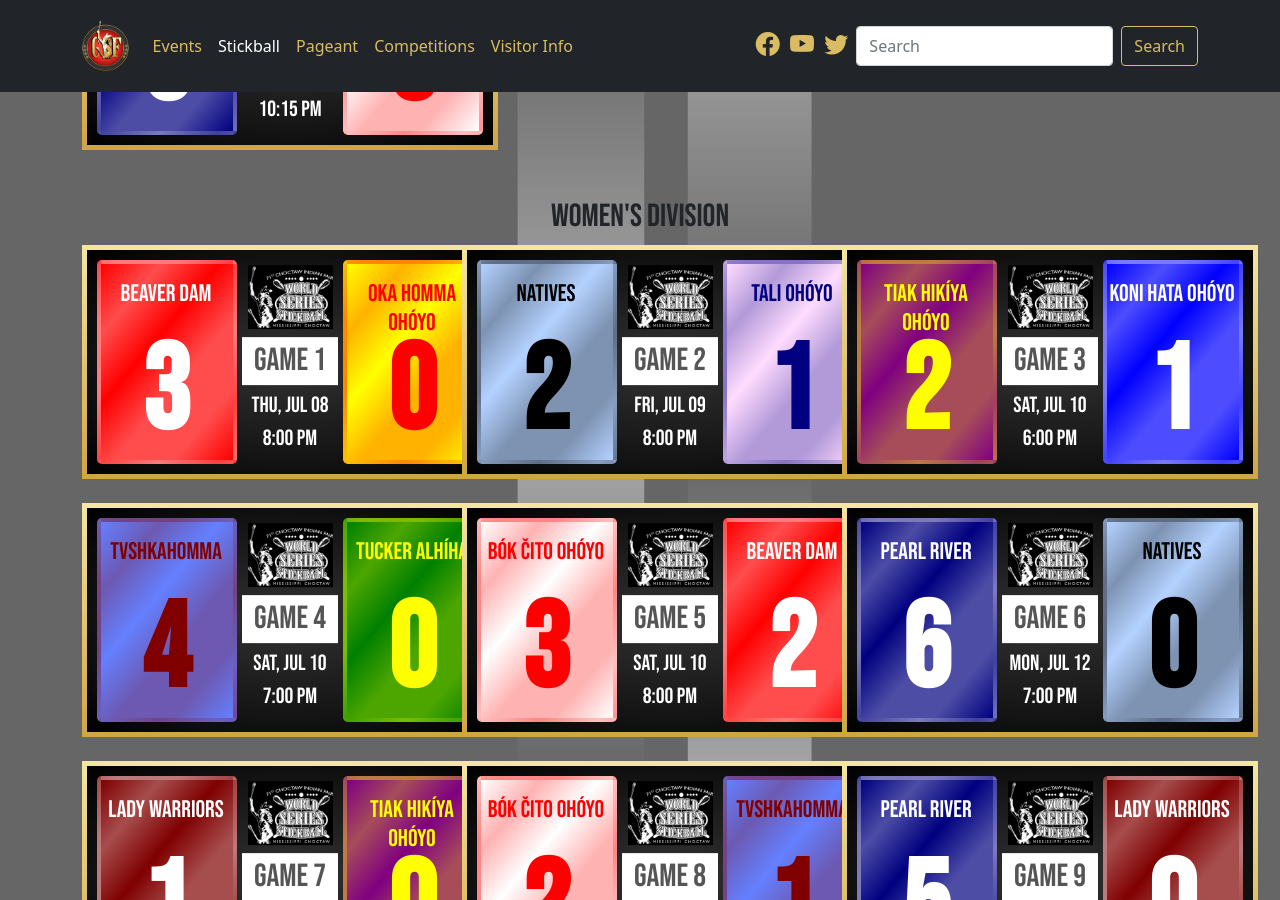
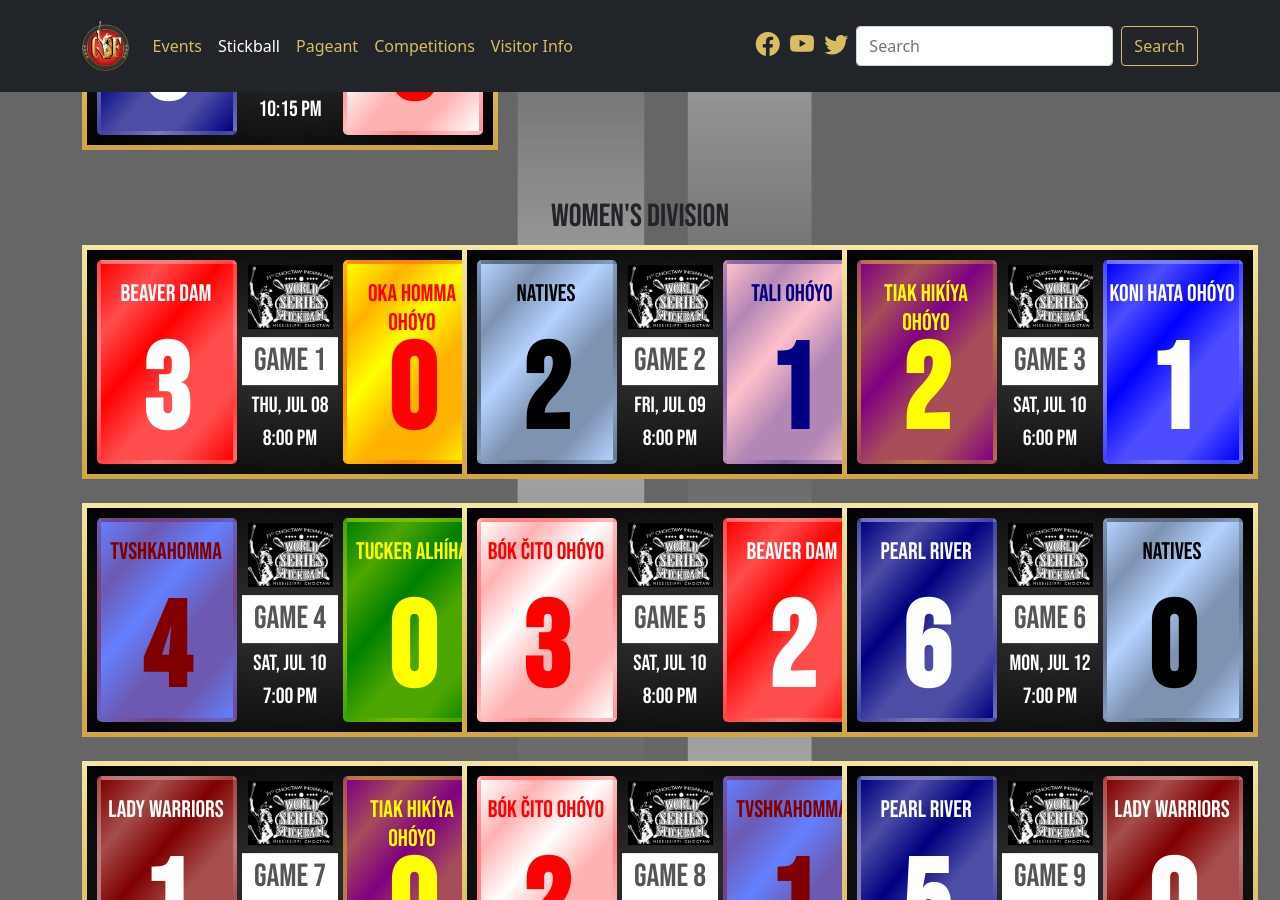
Before and after one commit to smattera/smattera.github.io, a Jekyll site: the page built from stickball/index.md, in a window 1280 px wide and 900 px high, scrolled down 1098 px. Built offline with Jekyll 4.4.1, drawn with Linux system fonts in a browser that asks for light colours; nearby versions of some CDN libraries.

Commit message:
Update stickball.html

```diff
--- a/_includes/stickball.html
+++ b/_includes/stickball.html
@@ -19,7 +19,7 @@
     <h2 class="pt-5">Women's Division</h2>
     <div class="row row-cols-1 row-cols-md-2 row-cols-lg-3 g-4">
       {% include game.html g="1" d="Thu, Jul 08" hr="8:00 PM" t1="BEAVER DAM" t1c="255,0,0" t1c2="255,255,255" t1s="3" t2="OKA HOMMA OHÓYO" t2c="255,255,0" t2c2="255,0,0" t2s="0" %}
-      {% include game.html g="2" d="Fri, Jul 09" hr="8:00 PM" t1="NATIVES" t1c="180,210,255" t1c2="0,0,0" t1s="2" t2="TALI OHÓYO" t2c="255,220,255" t2c2="0,0,128" t2s="1" %}
+      {% include game.html g="2" d="Fri, Jul 09" hr="8:00 PM" t1="NATIVES" t1c="180,210,255" t1c2="0,0,0" t1s="2" t2="TALI OHÓYO" t2c="255,192,203" t2c2="0,0,128" t2s="1" %}
       {% include game.html g="3" d="Sat, Jul 10" hr="6:00 PM" t1="TIAK HIKÍYA OHÓYO" t1c="128,0,128" t1c2="255,255,0" t1s="2" t2="KONI HATA OHÓYO" t2c="0,0,255" t2c2="255,255,255" t2s="1" %}
       {% include game.html g="4" d="Sat, Jul 10" hr="7:00 PM" t1="TVSHKAHOMMA" t1c="100,128,255" t1c2="128,0,0" t1s="4" t2="TUCKER ALHÍHA" t2c="0,128,0" t2c2="255,255,0" t2s="0" %}
       {% include game.html g="5" d="Sat, Jul 10" hr="8:00 PM" t1="BÓK ČITO OHÓYO" t1c="255,255,255" t1c2="255,0,0" t1s="3" t2="BEAVER DAM" t2c="255,0,0" t2c2="255,255,255" t2s="2" %}
```
